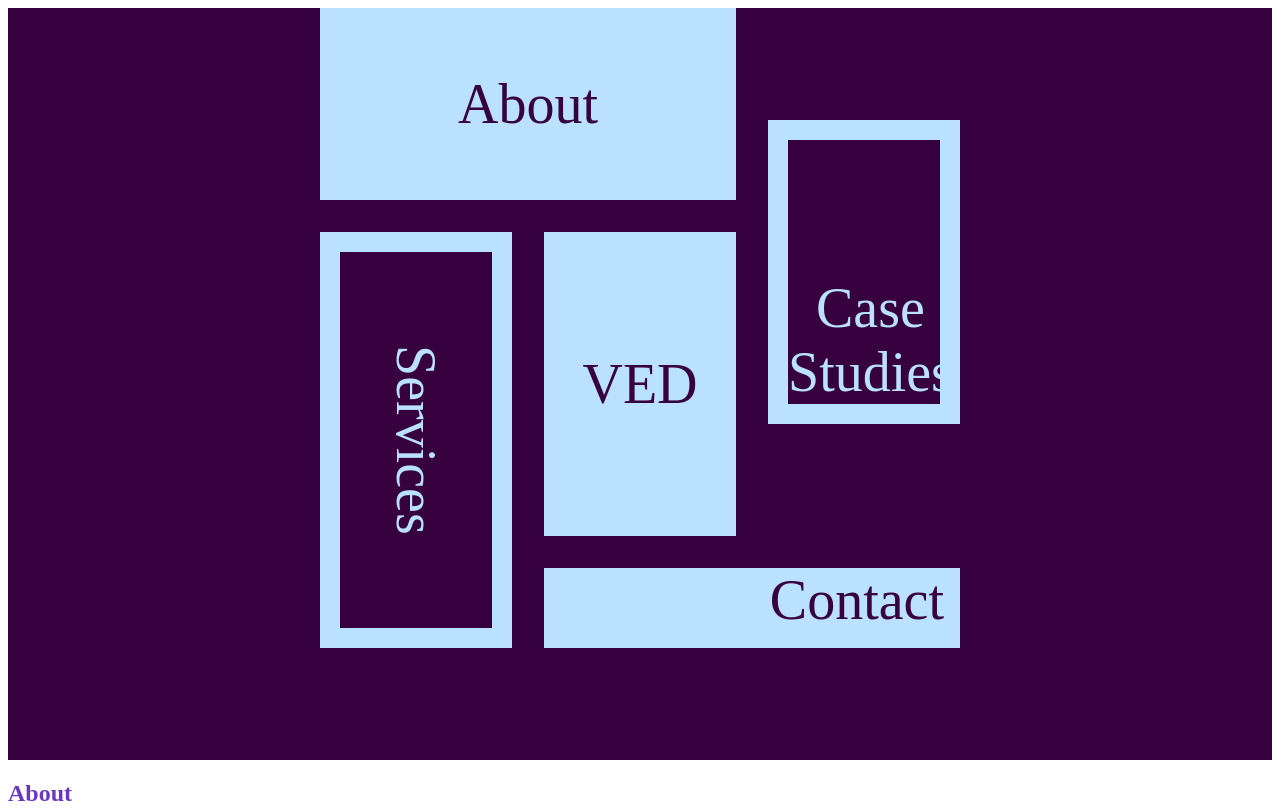
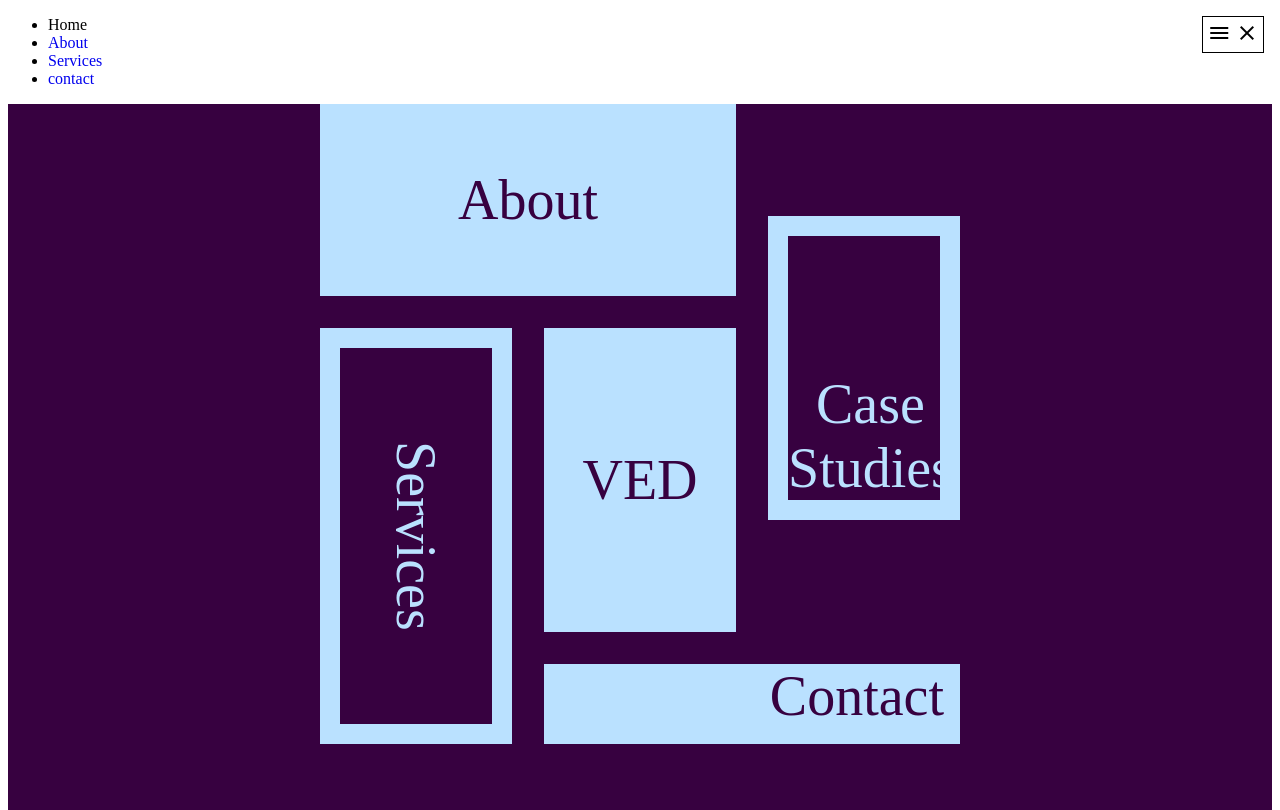
Before and after one commit to PJSalter/agency-website, a plain HTML site: page index.html in a window 1280 px wide. Shown: the top 810 px of the page. Drawn offline with Linux system fonts and the light colour scheme.

Commit message:
place menu at top right corner

```diff
--- a/index.html
+++ b/index.html
@@ -1,33 +1,40 @@
 <!DOCTYPE html>
 <html lang="en">
+
 <head>
     <meta charset="UTF-8">
     <meta http-equiv="X-UA-Compatible" content="IE=edge">
     <meta name="viewport" content="width=device-width, initial-scale=1.0">
     <link rel="stylesheet" href="styles.css">
+    <link href="https://fonts.googleapis.com/icon?family=Material+Icons" rel="stylesheet">
     <title>Ved Agency</title>
 </head>
 
 <body>
 
     <header>
-        <!-- <nav>
+        <nav class="menu">
             <ul>
                 <li>Home</a></li>
-                <li><a href="#about">About</a></li>
-                <li><a href="#services">Services</a></li>
-                <li><a href="#contact">contact</a></li>
+                <li><a class="menuItem" href="#about">About</a></li>
+                <li><a class="menuItem" href="#services">Services</a></li>
+                <li><a class="menuItem" href="#contact">contact</a></li>
             </ul>
-        </nav> -->
+        </nav>
+        <button class="hamburger">
+            <!-- material icons https://material.io/resources/icons/ -->
+            <i class="menuIcon material-icons">menu</i>
+            <i class="closeIcon material-icons">close</i>
+        </button>
     </header>
 
     <section id="landing">
         <div class="grid-container center width-lg">
             <a href="#about" id="about-grid" class="grid-item">About</a>
-                <a href="#services" id="services-grid" class="grid-item">Services</a>
-                <a href="#" id="ved-grid" class="grid-item">VED</a>
-                <a href="#" id="case-studies-grid" class="grid-item">Case Studies</a>
-                <a href="#contact" id="contact-grid" class="grid-item">Contact</a>
+            <a href="#services" id="services-grid" class="grid-item">Services</a>
+            <a href="#" id="ved-grid" class="grid-item">VED</a>
+            <a href="#" id="case-studies-grid" class="grid-item">Case Studies</a>
+            <a href="#contact" id="contact-grid" class="grid-item">Contact</a>
         </div>
 
     </section>
--- a/styles.css
+++ b/styles.css
@@ -8,6 +8,18 @@ a {
 }
 
 /* Create and style grid container for the banner */
+
+.hamburger {
+    position: fixed;
+    z-index: 100;
+    top: 1rem;
+    right: 1rem;
+    padding: 4px;
+    border: black solid 1px;
+    background: white;
+    cursor: pointer;
+  }
+
 
 .center {
     margin-left: auto;
```
